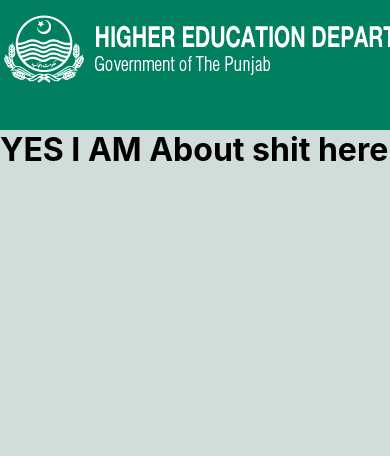
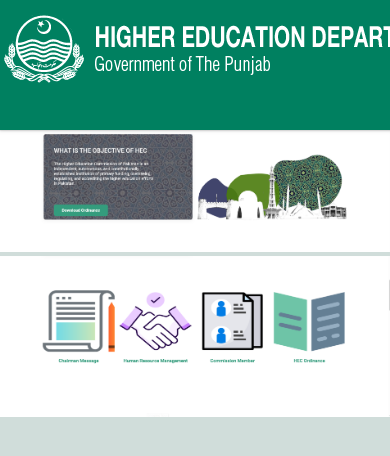
Before and after one commit to HAK1580/React-Form, a React (Vite) app in the folder my-app/: page /about in a window 390 px wide. Shown: the top 456 px of the page. Built offline with nearby package versions, Linux system fonts and the light colour scheme.

Commit message:
completed now add the responsiveness

```diff
--- /dev/null
+++ b/my-app/src/Components/About.css
@@ -0,0 +1,6 @@
+.about-div{
+    color: green;
+}
+.about-div img {
+    width: 100%;
+}
--- a/my-app/src/Components/About.jsx
+++ b/my-app/src/Components/About.jsx
@@ -1,12 +1,21 @@
 import React from 'react'
 import { Links } from 'react-router-dom'
+import './About.css'
 
 
 const About = () => {
+
   return (
-    <div>
-        <h1>YES I AM About shit here </h1>
+    <div className='about-div'  >
+        {/* <h1 style={{fontSize:"3.5rem ",marginLeft:"1rem",margin:"4rem auto"}} > ABOUT HEC </h1> */}
+
+        <a target='_blank' href="https://www.hec.gov.pk/english/aboutus/Pages/aboutus.aspx ">
+           <img src="about.PNG" alt="" />
+          </a>
+         <img  src="about2.PNG" alt="" />
+
     </div>
+
   )
 }
 
--- a/my-app/src/Components/Home.css
+++ b/my-app/src/Components/Home.css
@@ -16,7 +16,7 @@
     margin: 2rem auto ;
     margin-left: 12px;
     text-align: center;
-    font-size: 2.85rem;
+    font-size: 2.95rem;
     font-style: italic;
     font-weight: 600;
     font-family: 'Trebuchet MS', 'Lucida Sans Unicode', 'Lucida Grande', 'Lucida Sans', Arial, sans-serif;
```
Also changed, not shown: my-app/public/about.PNG (added), my-app/public/about2.PNG (added).
